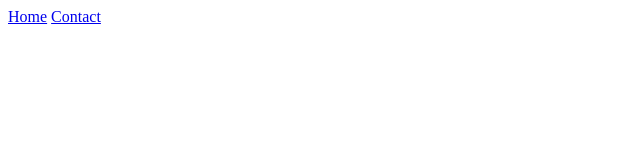
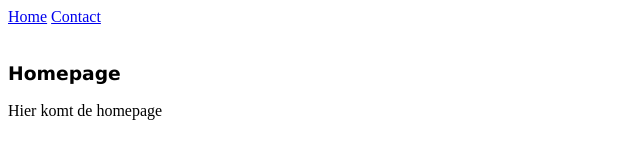
Before and after one commit to pousette/AmstelveenOnIce, a plain HTML site: page AmstelveenOnIce/AmstelveenOnIce/home.html in a window 1280 px wide. Shown: the whole page, without its empty margins (0-640 px from the left). Drawn offline with Linux system fonts and the light colour scheme.

Commit message:
homepagev2

```diff
--- a/AmstelveenOnIce/AmstelveenOnIce/home.html
+++ b/AmstelveenOnIce/AmstelveenOnIce/home.html
@@ -17,8 +17,8 @@
     </section>
     <section>
         <article>
-            <h1></h1>
-            <p> </p>
+            <h1>Homepage</h1>
+            <p> Hier komt de homepage</p>
         </article>
         <aside>
         </aside>
```
